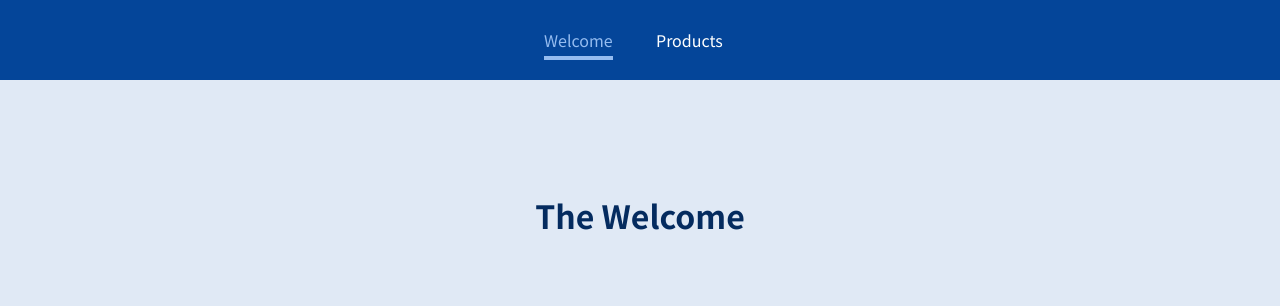
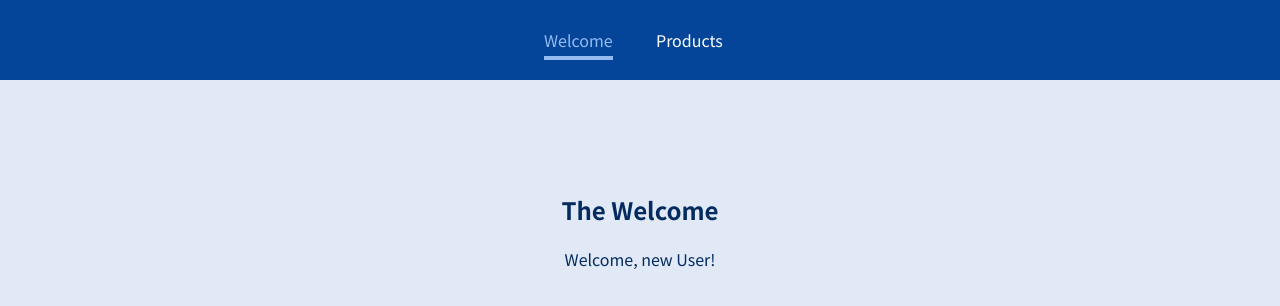
Before and after one commit to Suxrob9966/multi-page-with-react-router, a React (Create React App) app: page /welcome/new-user in a window 1280 px wide. Shown: the top 306 px of the page. Built offline with nearby package versions, Linux system fonts and the light colour scheme.

Commit message:
working with nested routes

```diff
--- a/src/pages/Welcome.js
+++ b/src/pages/Welcome.js
@@ -1,7 +1,15 @@
 import React from "react";
+import { Route } from "react-router-dom";
 
 const Welcome = () => {
-  return <h1>The Welcome</h1>;
+  return (
+    <section>
+      <h1>The Welcome</h1>
+      <Route path="/welcome/new-user">
+        <p>Welcome, new User!</p>
+      </Route>
+    </section>
+  );
 };
 
 export default Welcome;
```
Also changed, not shown: 1 other file (tests, documents, lock files or other folders).
